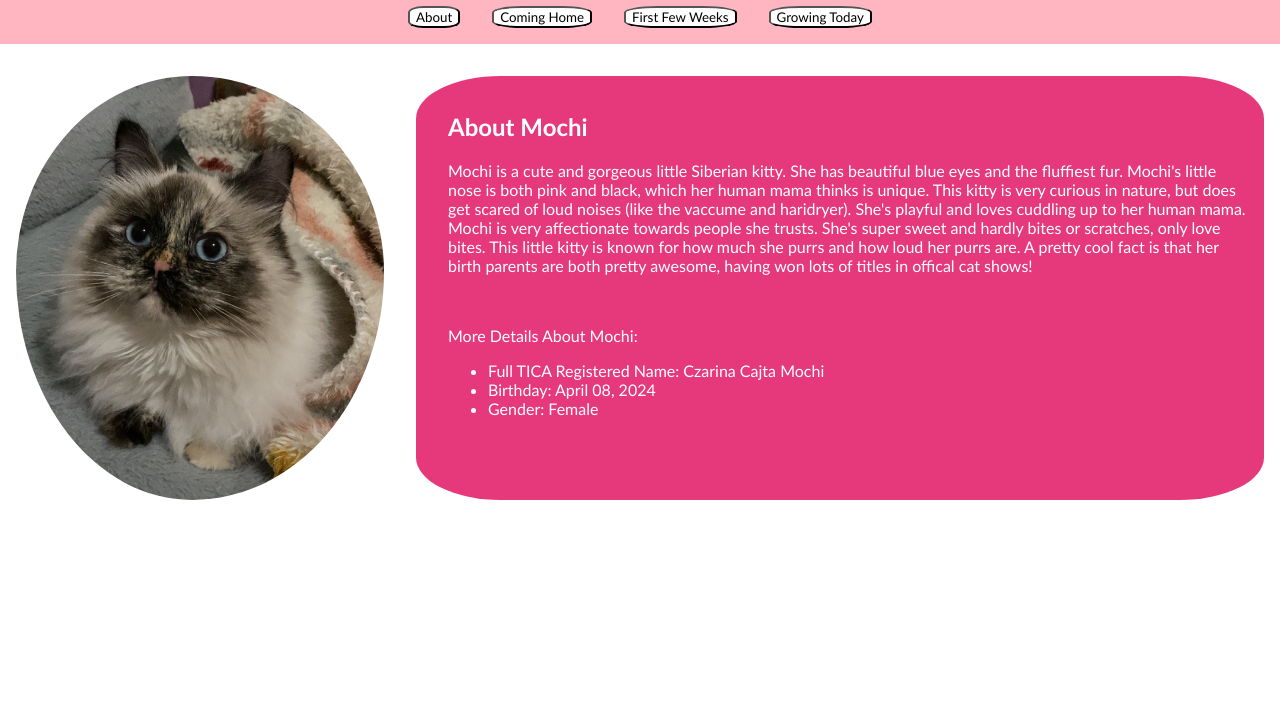
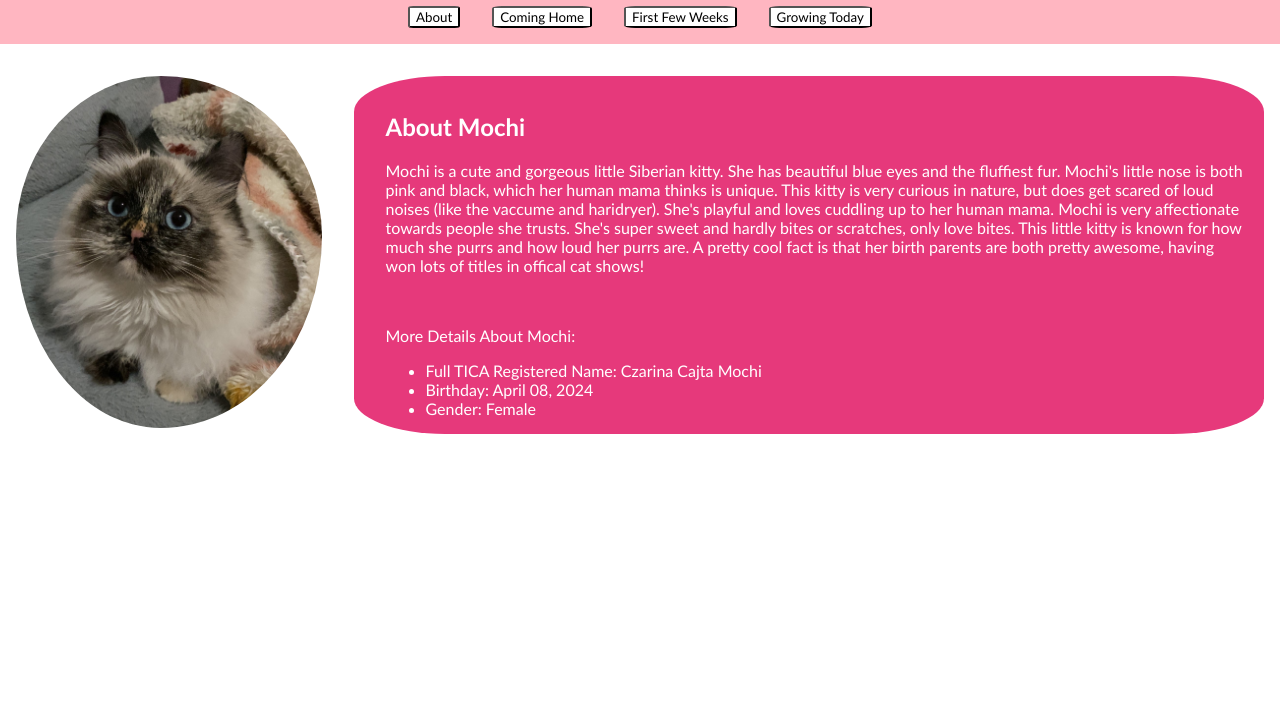
Before and after one commit to Silver0se13/Mochi-The-Siberian-Kitty, a plain HTML site: page index.html in a window 1280 px wide. Shown: the part 91-800 px from the top of the page. Drawn offline with Linux system fonts and the light colour scheme.

Commit message:
adjusted image size and button border-radius

```diff
--- a/styles_mochi.css
+++ b/styles_mochi.css
@@ -26,7 +26,7 @@ nav{
 button{
     color: black;
     background-color: white;
-    border-radius: 30%;
+    border-radius: 10%;
     font-family: 'Gill Sans', 'Gill Sans MT', Calibri, 'Trebuchet MS', sans-serif;
 }
 
@@ -38,8 +38,8 @@ button:hover{
 
 img{
     border-radius: 50%;
-    width: 30%;
-    height: auto;
+    width: auto;
+    height: 30vw;
     padding-left: 1rem;
     padding-top: 2rem;
 }
```
